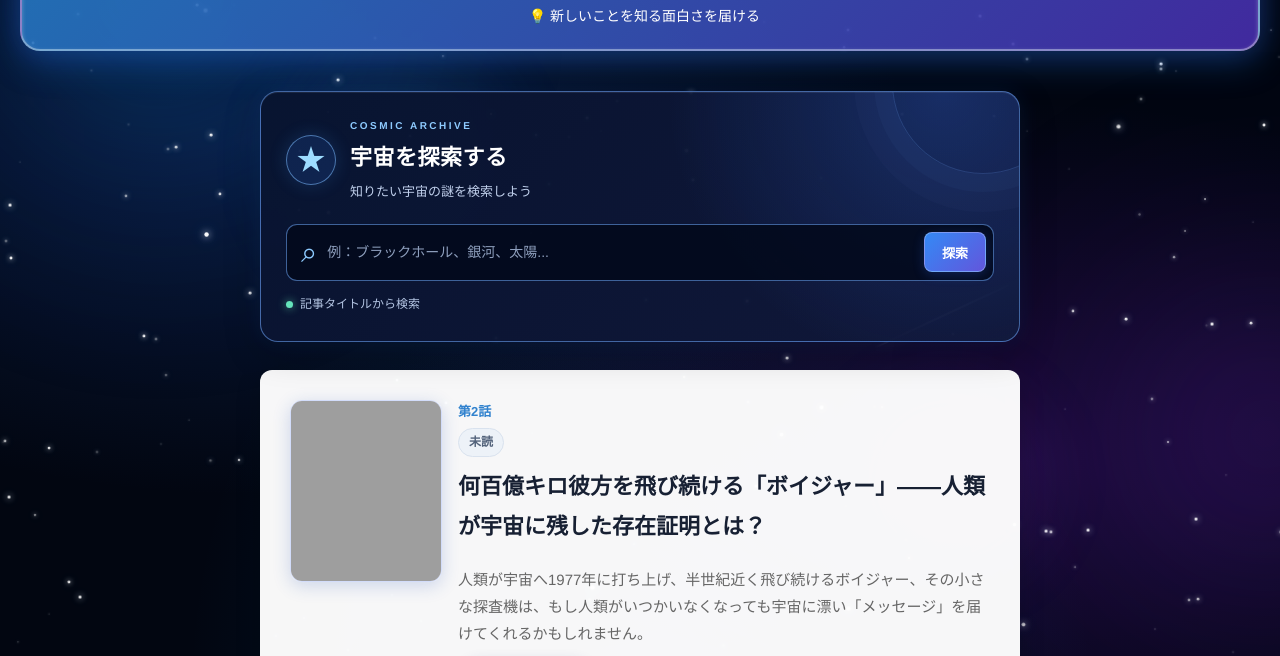
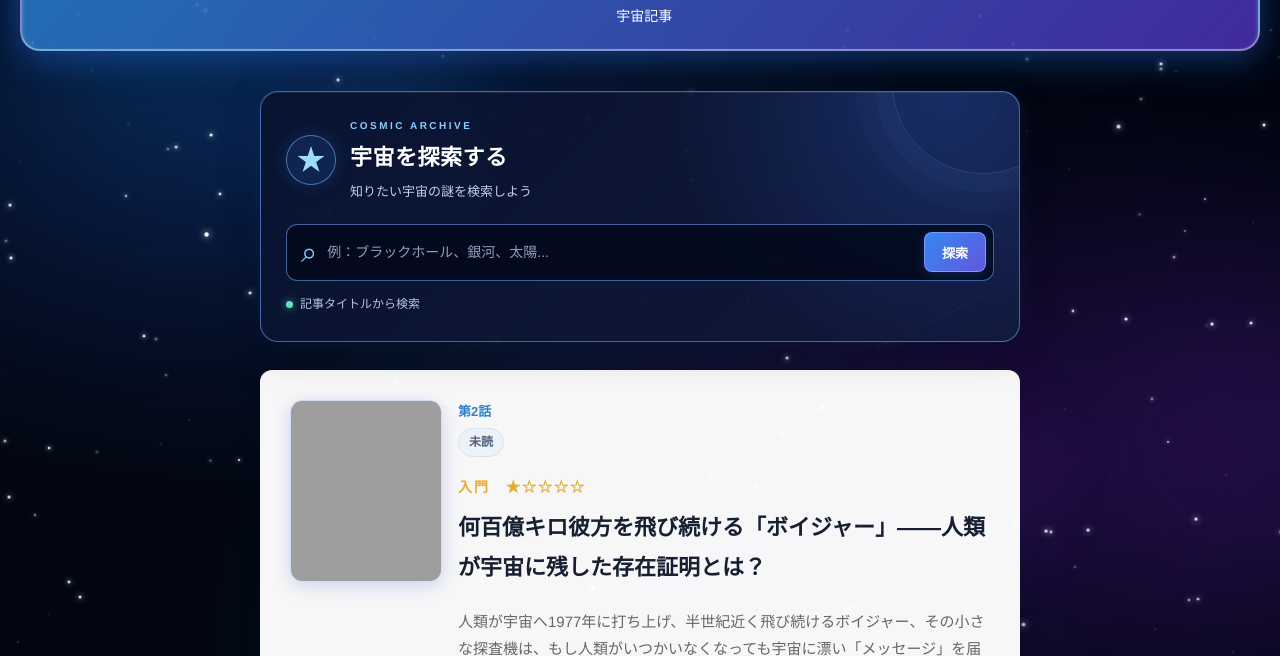
Before and after one commit to YSTKing9797/my-work, a plain HTML site: page index.html in a window 1280 px wide. Shown: the part 101-757 px from the top of the page. Drawn offline with Linux system fonts and the light colour scheme; grey boxes are pictures that could not be loaded.

Commit message:
Add files via upload

```diff
--- a/index.html
+++ b/index.html
@@ -54,7 +54,7 @@
             <h1>SPACE</h1>
 
             <p class="subtitle">
-                💡 新しいことを知る面白さを届ける
+                宇宙記事
             </p>
 
         </div>
--- a/script.js
+++ b/script.js
@@ -639,6 +639,16 @@ readStatus.textContent = isRead(article.id)
     : '未読';
 
 
+    // 難易度表示
+const difficulty = document.createElement('div');
+difficulty.className = 'article-difficulty';
+
+const level = Math.min(5, Math.max(1, Number(article.difficulty) || 1));
+
+const labels = ['入門', '初級', '標準', '上級', '発展'];
+const stars = '★'.repeat(level) + '☆'.repeat(5 - level);
+
+difficulty.textContent = `${labels[level - 1]}　${stars}`;
     const title = document.createElement('h2');
         title.textContent = article.title;
 
@@ -666,9 +676,9 @@ readStatus.textContent = isRead(article.id)
 
         buttonWrapper.appendChild(moreButton);
         actions.appendChild(buttonWrapper);
-
 info.appendChild(episode);
 info.appendChild(readStatus);
+info.appendChild(difficulty);
 info.appendChild(title);
 info.appendChild(summary);
 info.appendChild(actions);
--- a/style.css
+++ b/style.css
@@ -1966,3 +1966,23 @@ body.article-view #space-background {
 #celebration-overlay {
     display: none !important;
 }
+/* 難易度表示 */
+.article-difficulty {
+    display: flex;
+    align-items: center;
+    gap: 10px;
+    margin: 8px 0;
+    font-size: 14px;
+    font-weight: bold;
+}
+
+/* 難易度の文字 */
+.article-difficulty {
+    color: #d6a83e;
+}
+
+/* 星の色 */
+.article-difficulty {
+    letter-spacing: 2px;
+    color: #e5ad32;
+}
```
Lines whose indentation alone changed are shown as unchanged.
